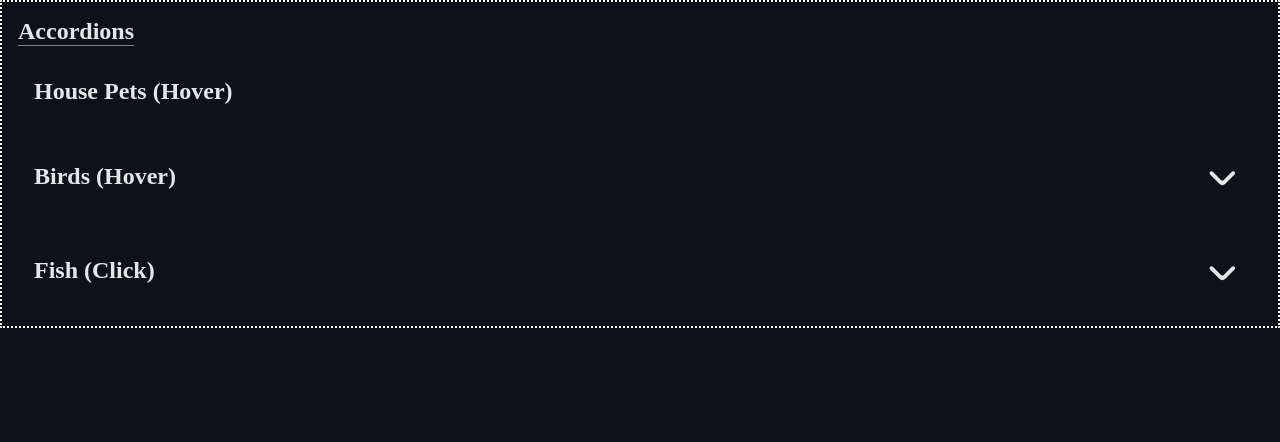
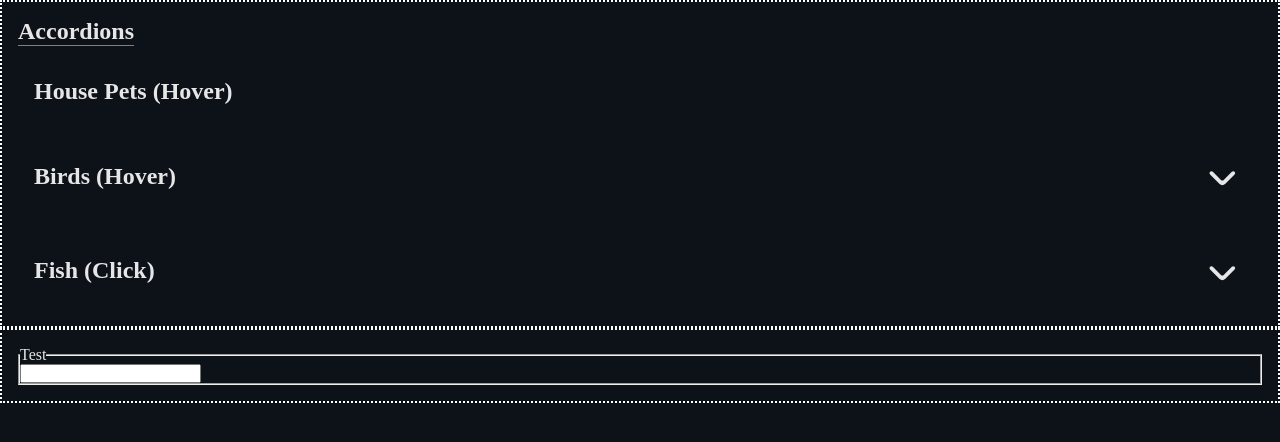
Before and after one commit to VonRiddarn/spit-and-prayers-ui, a React (Vite) app: page / in a window 1280 px wide. Shown: the top 442 px of the page. Built offline with nearby package versions, Linux system fonts and the light colour scheme.

Commit message:
feat: added LegendInputField showcase

```diff
--- a/src/App.tsx
+++ b/src/App.tsx
@@ -1,5 +1,6 @@
 import "./App.scss";
 import Accordion from "./components/ui/Accordion/Accordion";
+import LegendInputField from "./components/ui/LegendInputField/LegendInputField";
 
 function App() {
 	return (
@@ -78,6 +79,17 @@ function App() {
 					</Accordion>
 				</Accordion>
 			</div>
+			<div
+				style={{
+					display: "flex",
+					flexDirection: "column",
+					gap: "1rem",
+					border: "2px dotted white",
+					padding: "1rem",
+				}}
+			>
+				<LegendInputField title="Test" type="text" />
+			</div>
 		</>
 	);
 }
```
